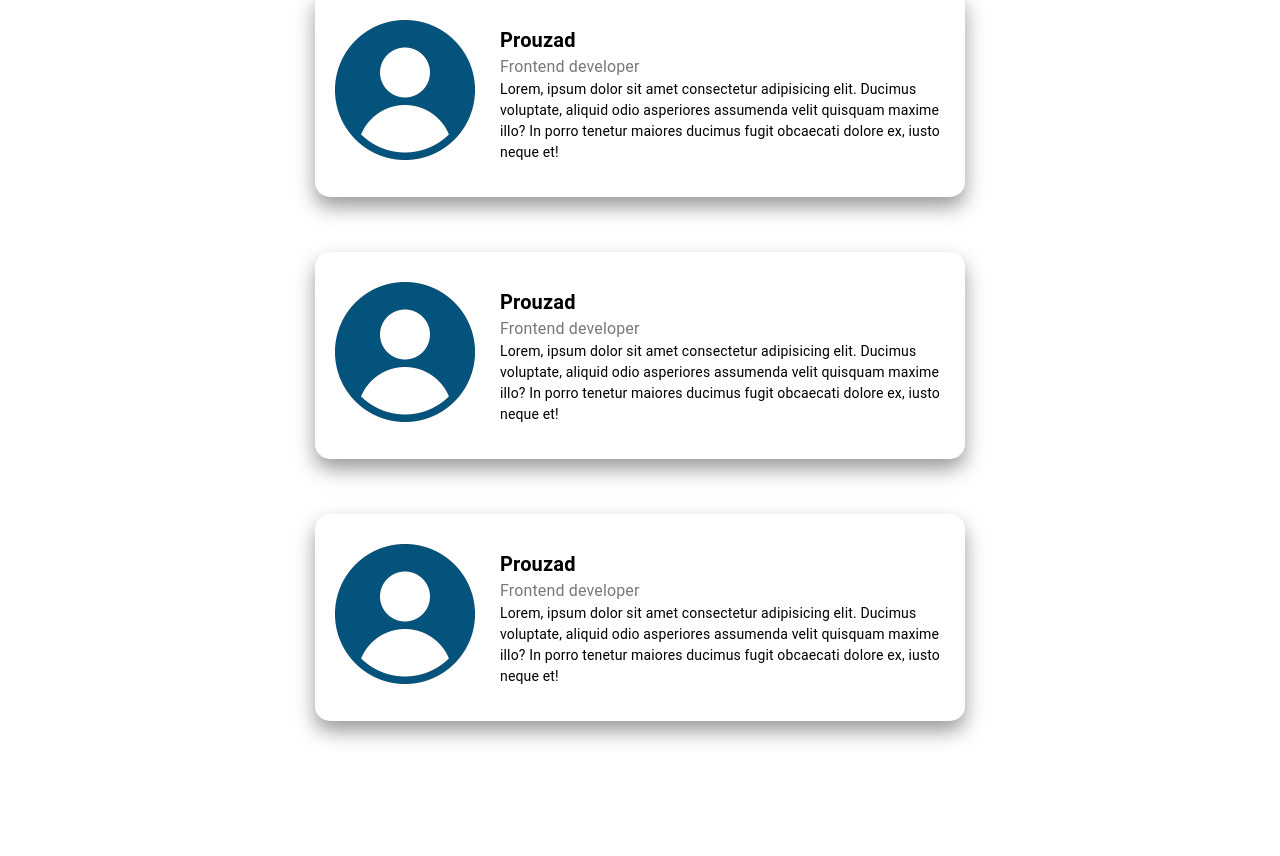
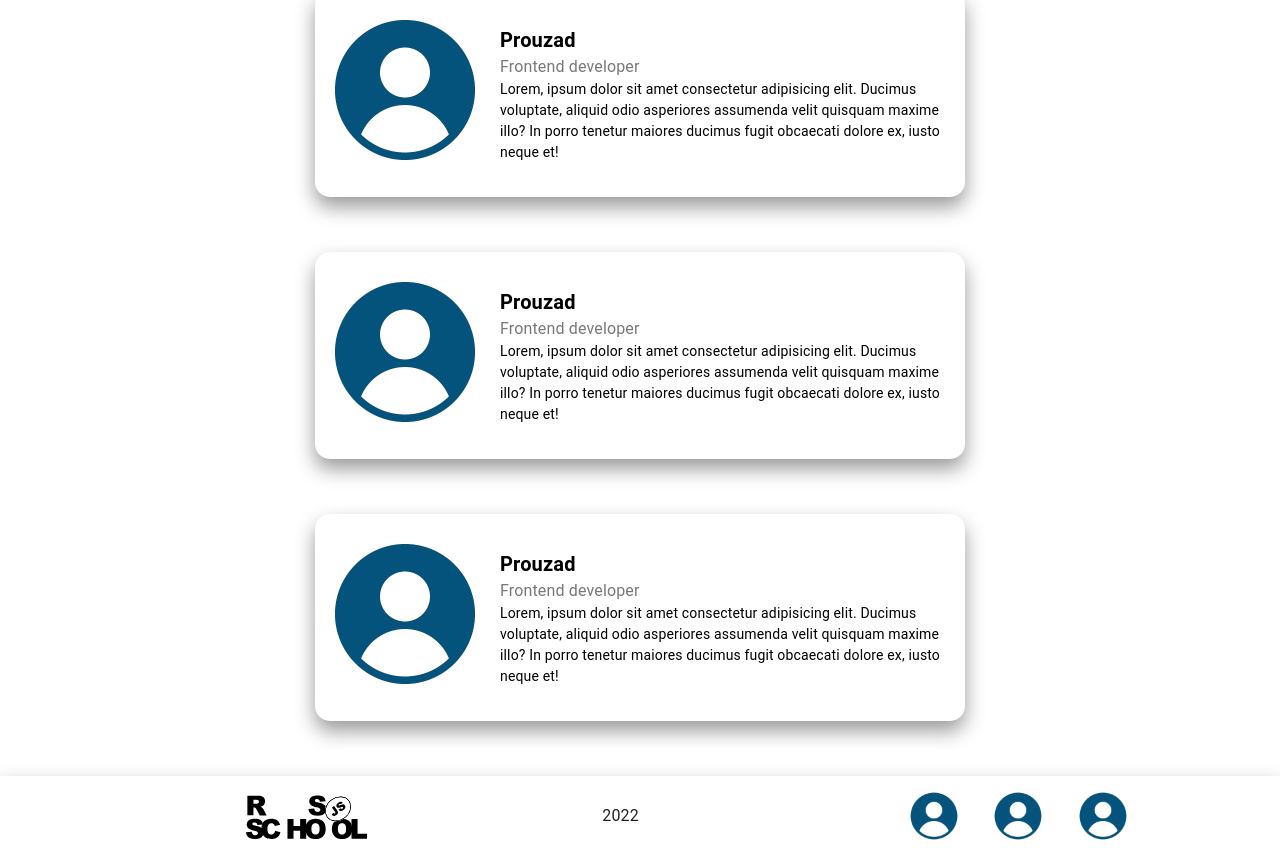
Before and after one commit to Prouzad/rslangPrivate, a React (Create React App) app: page / in a window 1280 px wide. Shown: the part 2344-3200 px from the top of the page. Before the commit the page ends 3120 px from the top, so only its background shows below. Built offline with nearby package versions, Linux system fonts and the light colour scheme.

Commit message:
feat: add footer

```diff
--- a/src/pages/Main/MainPage.model.css
+++ b/src/pages/Main/MainPage.model.css
@@ -154,6 +154,42 @@
 	font-size: 14px;
 }
 
+footer{
+	width: 100%;
+	height: 80px;
+
+	display: flex;
+	justify-content: flex-end;
+	box-shadow: 0 10px 20px rgba(0,0,0,0.4);
+
+}
+
+.footerContainer{
+	width: 90%;
+	display: flex;
+	justify-content: space-around;
+	align-items: center;
+}
+
+.logoRs{
+	height: 45px;
+}
+
+.logoRs img{
+	height: 100%;
+}
+
+.githubLinks{
+	width: 25%;
+	height: 50px;
+	display: flex;
+	justify-content: space-evenly;
+}
+
+.githubLinks img{
+	height: 100%;
+}
+
 @media (max-width: 800px) {
 
 	.mainContainer{
--- a/src/pages/Main/MainPage.tsx
+++ b/src/pages/Main/MainPage.tsx
@@ -5,6 +5,7 @@ import DictionaryImg from '../../assets/icon/dictionary.png';
 import GameImg from '../../assets/icon/game.jpg';
 import StatisticsImg from '../../assets/icon/statistics.png';
 import AvatarImg from '../../assets/icon/avatar.png';
+import RsLogo from '../../assets/icon/rs_school_js.svg';
 import ReactPlayer from 'react-player'
 import { Link } from 'react-router-dom';
 import Button from '@mui/material/Button';
@@ -137,7 +138,29 @@ const MainPage = () => {
 				</Link>
 			</div>
 			</div>
-
+		<footer>
+			<div className="footerContainer">
+				<div className="logoRs">
+					<Link to='https://rs.school/js/'>
+						<img src={RsLogo} alt="" />
+					</Link>
+				</div>
+				<div className="yearApp">
+					2022
+				</div>
+				<div className="githubLinks">
+					<Link to='/'>
+						<img src={AvatarImg} alt="github"/>
+					</Link>
+					<Link to='/'>
+						<img src={AvatarImg} alt="github"/>
+					</Link>
+					<Link to='/'>
+						<img src={AvatarImg} alt="github"/>
+					</Link>
+				</div>
+			</div>
+		</footer>
 		</div>
 	)
 };
```
Also changed, not shown: src/assets/icon/rs_school_js.svg (added).
